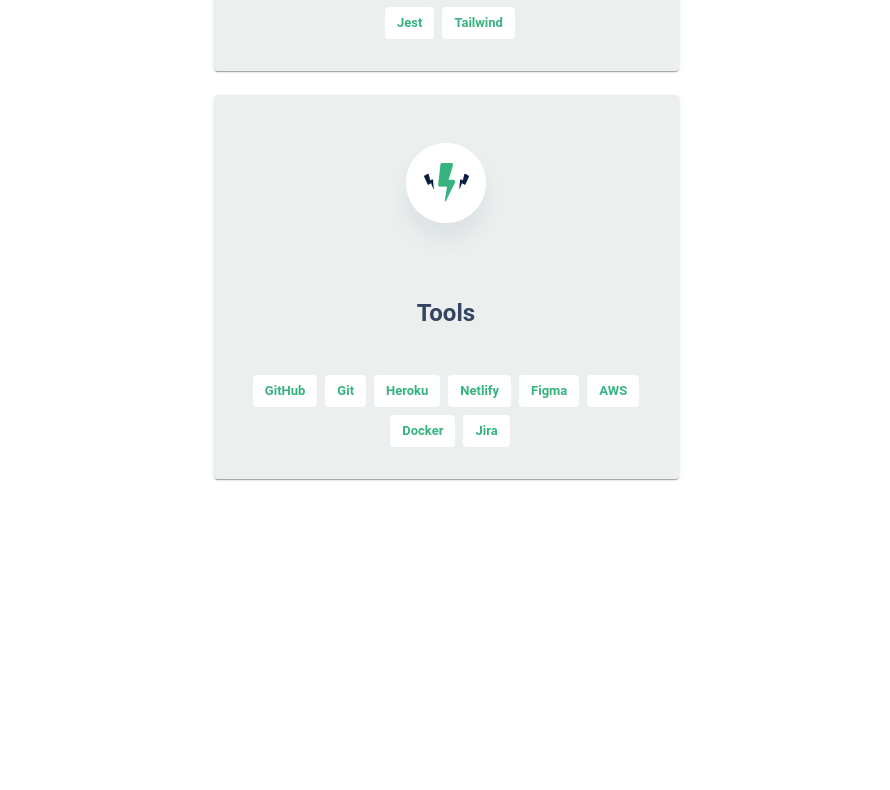
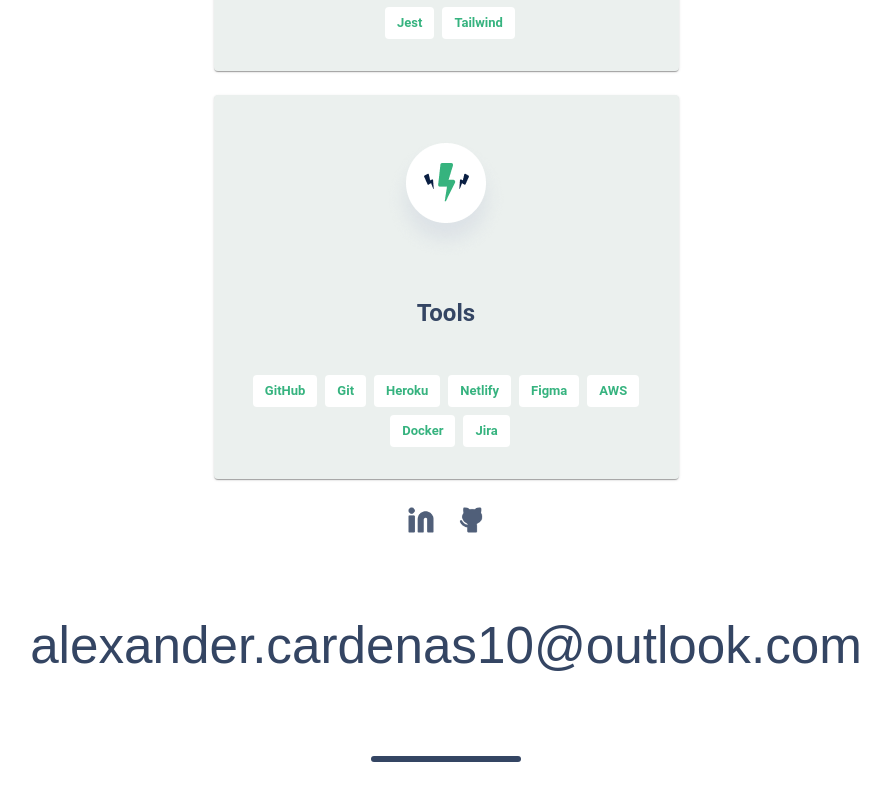
Before and after one commit to Santiago220991/Portfolio_React, a React (Vite) app: page / in a window 1280 px wide. Shown: the part 4707-5497 px from the top of the page, without its empty margins (194-1084 px from the left). Before the commit the page ends 5194 px from the top, so only its background shows below. Built offline with nearby package versions, Linux system fonts and the light colour scheme.

Commit message:
Add footer

```diff
--- a/src/components/Chips.tsx
+++ b/src/components/Chips.tsx
@@ -10,7 +10,6 @@
   backgroundColor: string;
   textColor?: string
 }) => {
-    console.log(textColor)
   return (
     <Stack
       direction="row"
--- /dev/null
+++ b/src/components/Footer.tsx
@@ -0,0 +1,38 @@
+import React from "react";
+import styled from "styled-components";
+import MediaIcons from "./MediaIcons";
+import { BLUE } from "../constants/colors";
+
+const FooterContainer = styled.footer`
+display: flex;
+flex-direction: column;
+align-items: center;
+font-family: Arial, Helvetica, sans-serif;
+`;
+
+const Paragraph = styled.p`
+  color: ${BLUE};
+  font-size: 4vw;
+  font-weight: 400;
+`;
+
+const Line = styled.p`
+  background-color: ${BLUE};
+  width: 150px;
+  height: 6px;
+  border-radius: 10px;
+  margin-top: 30px;
+  margin-bottom: 20px;
+`;
+
+const Footer = () => {
+  return (
+    <FooterContainer>
+      <MediaIcons />
+      <Paragraph>alexander.cardenas10@outlook.com</Paragraph>
+      <Line />
+    </FooterContainer>
+  );
+};
+
+export default Footer;
--- a/src/main.tsx
+++ b/src/main.tsx
@@ -9,6 +9,7 @@
 import About from "./components/About.tsx";
 import Skills from "./components/Skills.tsx";
 import { SkillsProvider } from "./contexts/skills_context.tsx";
+import Footer from "./components/Footer.tsx";
 
 const MainContainer = styled.div`
   box-sizing: border-box;
@@ -29,6 +30,7 @@
       <SkillsProvider>
         <Skills />
       </SkillsProvider>
+      <Footer />
     </MainContainer>
   </StrictMode>
 );
```
